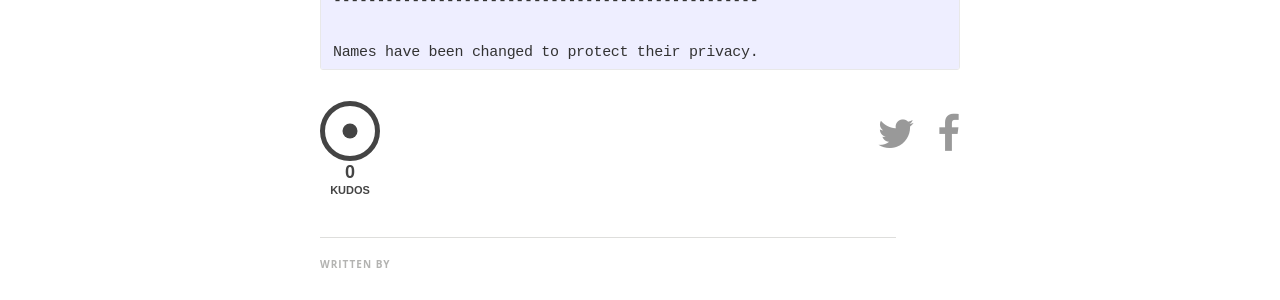
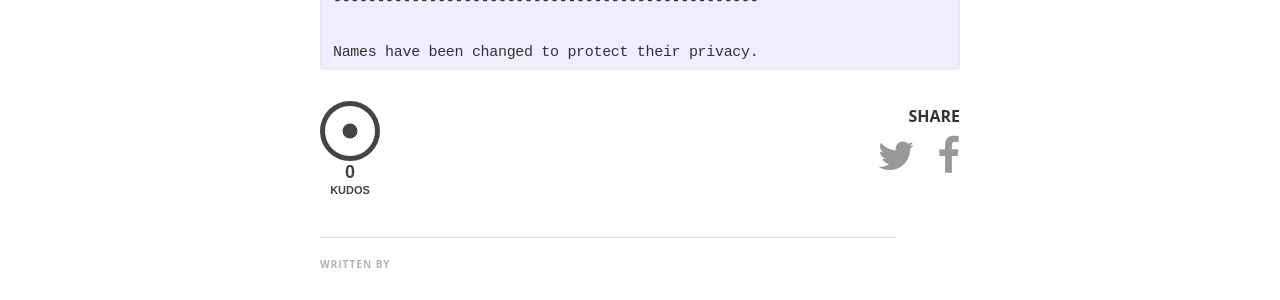
Before and after one commit to voteliquid/blog, a Jekyll site: the page built from _posts/2017-04-08-liquid-privacy.md, in a window 1280 px wide. Shown: the part 1364-1664 px from the top of the page. Built offline with Jekyll 4.4.1, drawn with Linux system fonts in a browser that asks for light colours; nearby versions of some CDN libraries; some web fonts are replaced.

Commit message:
Add word SHARE above post's social-share icons

```diff
--- a/_layouts/post.html
+++ b/_layouts/post.html
@@ -51,6 +51,7 @@
             </a>
           </figure>
           <section class="share">
+            <p class="share-header">SHARE</p>
             {% for social in site.social %}
               {% if social.share_url != null %}
                 <a class="icon-{{ social.icon }}" href="{{ social.share_url }}{{ social.share_title }}{{page.title | cgi_escape}}{{ social.share_link }}{{site.url}}{{page.id}}"
--- a/css/main.sass
+++ b/css/main.sass
@@ -461,6 +461,10 @@ body
 .share
   text-align: right
   padding: 20px 0 0
+  .share-header
+    margin: 0
+    font-weight: bolder
+    color: #333
   a
     text-decoration: none
     color: #999
```
